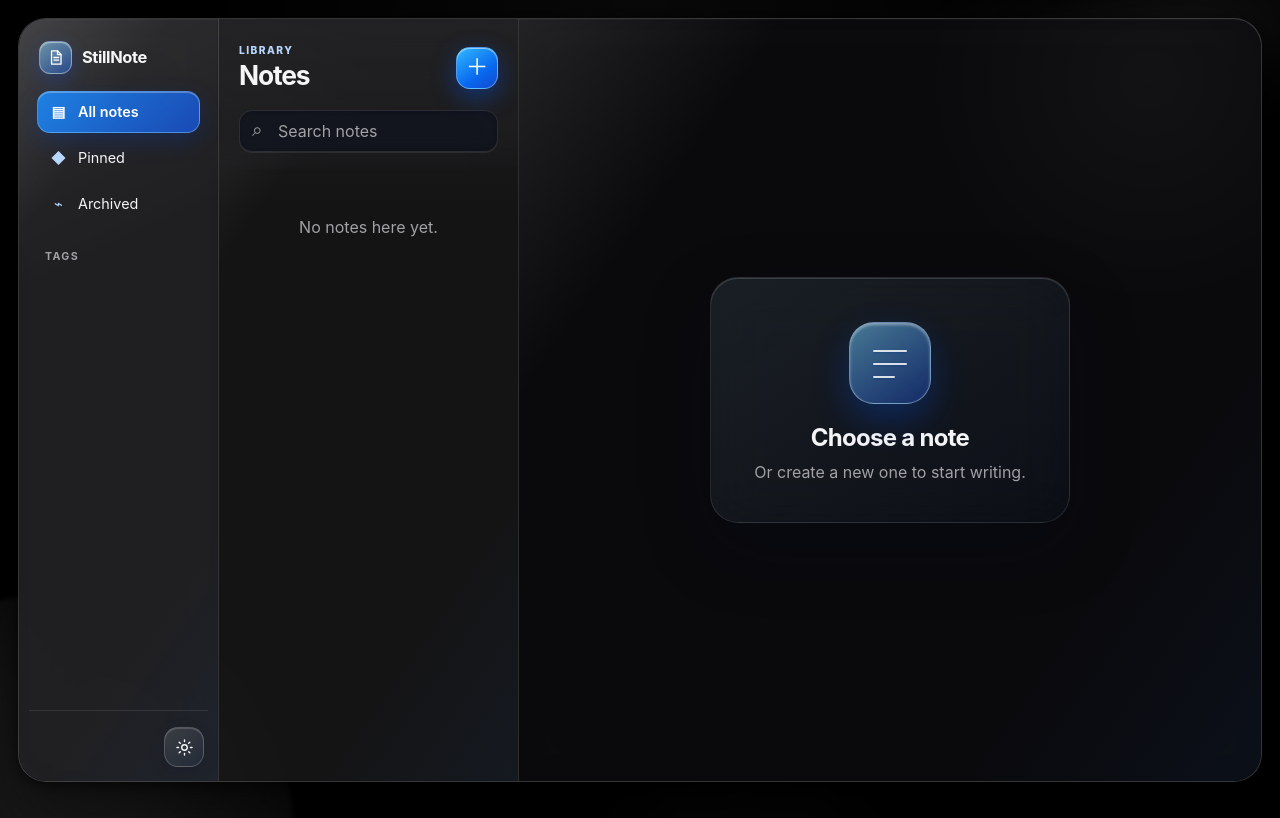
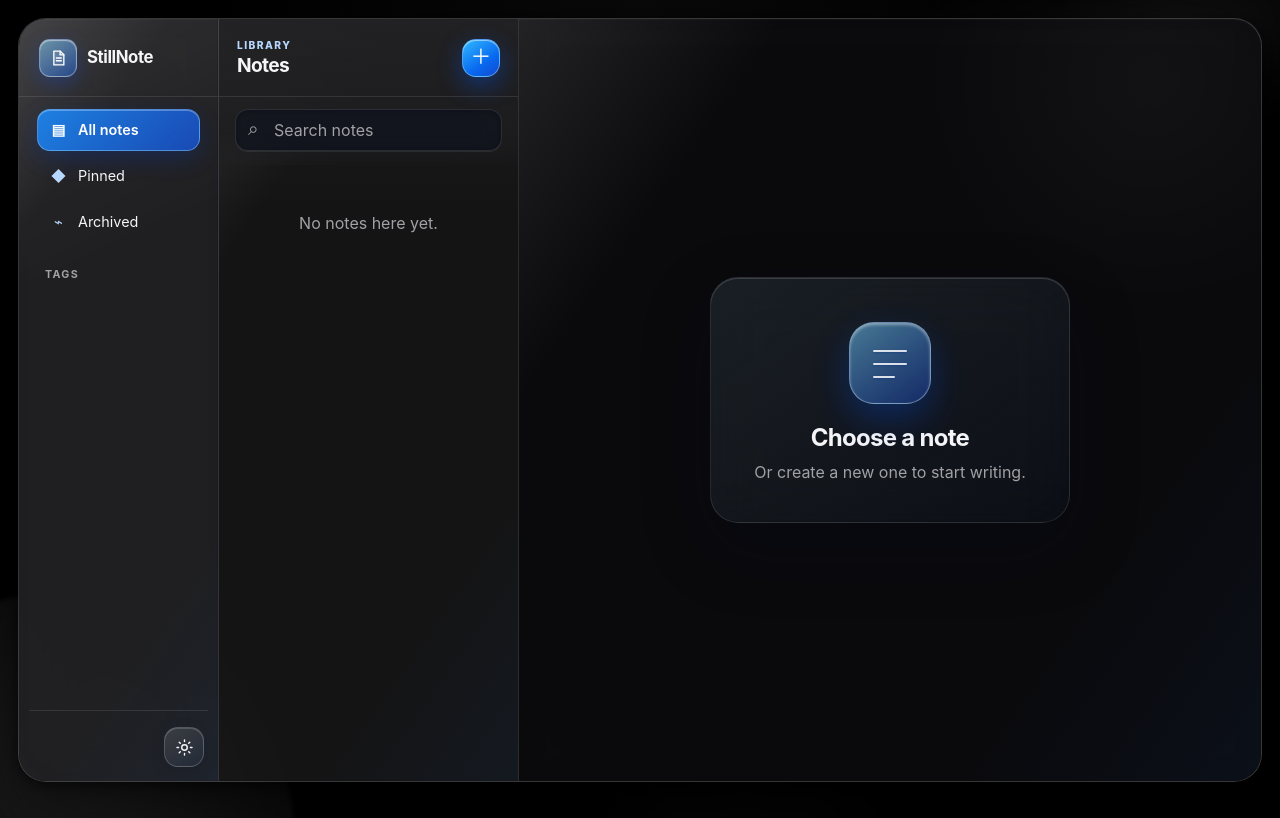
Before and after one commit to PeasantL/StillNote, a Flask app: page / in a window 1280 px wide. Run offline with Flask 3, Linux system fonts and the light colour scheme; data that the repository does not hold is empty; some libraries are stand-ins or nearby versions.

Commit message:
Align and separate panel headers

```diff
--- a/static/style.css
+++ b/static/style.css
@@ -12,6 +12,7 @@
   --qn-border-bright: rgba(255, 255, 255, .2);
   --qn-shadow: rgba(0, 0, 0, .72);
   --qn-glow: rgba(255, 255, 255, .08);
+  --qn-header-height: 78px;
   --bs-primary: #1684ff;
   --bs-primary-rgb: 22, 132, 255;
   --bs-body-bg: var(--qn-bg);
@@ -96,7 +97,7 @@ button { -webkit-tap-highlight-color: transparent; }
   z-index: 1040;
   display: flex;
   flex-direction: column;
-  padding: 10px;
+  padding: 0 10px 10px;
   background:
     linear-gradient(155deg, rgba(255, 255, 255, .08), transparent 32%),
     rgba(38, 38, 40, .8);
@@ -112,20 +113,26 @@ button { -webkit-tap-highlight-color: transparent; }
   pointer-events: none;
   background: linear-gradient(125deg, rgba(255, 255, 255, .1), transparent 21%, transparent 76%, rgba(29, 123, 255, .05));
 }
-.sidebar-top { min-height: 62px; padding: 8px 10px 14px; }
-.brand { display: inline-flex; align-items: center; gap: 10px; color: var(--qn-text); font-size: 1.03rem; font-weight: 700; letter-spacing: -.025em; }
+.sidebar-top {
+  min-height: var(--qn-header-height);
+  margin: 0 -10px;
+  padding: 0 20px;
+  border-bottom: 1px solid var(--qn-border);
+}
+.sidebar-top + .nav-pills { margin-top: 12px; }
+.brand { display: inline-flex; align-items: center; gap: 10px; color: var(--qn-text); font-size: 1.05rem; font-weight: 700; letter-spacing: -.025em; }
 .brand:hover { color: var(--qn-text); }
 .brand-mark {
   display: grid;
   place-items: center;
-  width: 33px;
-  height: 33px;
+  width: 38px;
+  height: 38px;
   border: 1px solid rgba(255,255,255,.33);
   border-radius: 11px;
   background: linear-gradient(145deg, rgba(138, 217, 255, .55), rgba(19, 89, 235, .46));
   box-shadow: inset 0 1px 1px rgba(255,255,255,.47), 0 6px 18px rgba(0, 72, 255, .26);
 }
-.brand-mark svg { width: 19px; height: 19px; fill: rgba(255,255,255,.1); stroke: #fff; stroke-width: 1.6; stroke-linecap: round; stroke-linejoin: round; }
+.brand-mark svg { width: 20px; height: 20px; fill: rgba(255,255,255,.1); stroke: #fff; stroke-width: 1.6; stroke-linecap: round; stroke-linejoin: round; }
 .sidebar-heading { position: relative; color: var(--qn-muted); font-size: .67rem; font-weight: 700; letter-spacing: .12em; text-transform: uppercase; }
 .nav-pills { position: relative; }
 .nav-pills .nav-link {
@@ -187,29 +194,37 @@ button { -webkit-tap-highlight-color: transparent; }
 }
 .browser-header {
   z-index: 2;
-  padding: 24px 20px 17px;
+  padding: 0;
   background: linear-gradient(180deg, rgba(34, 34, 36, .94), rgba(29, 29, 31, .78) 78%, transparent);
   -webkit-backdrop-filter: blur(26px) saturate(150%);
   backdrop-filter: blur(26px) saturate(150%);
 }
-.browser-title-row { display: flex; align-items: center; justify-content: space-between; margin-bottom: 18px; }
+.browser-title-row {
+  display: flex;
+  align-items: center;
+  justify-content: space-between;
+  height: var(--qn-header-height);
+  margin: 0;
+  padding: 0 18px;
+  border-bottom: 1px solid var(--qn-border);
+}
 .section-kicker { color: var(--qn-accent); font-size: .64rem; font-weight: 800; letter-spacing: .14em; text-transform: uppercase; }
-.browser-title { margin: 2px 0 0; color: var(--qn-text); font-size: 1.65rem; font-weight: 750; letter-spacing: -.045em; }
+.browser-title { margin: 1px 0 0; color: var(--qn-text); font-size: 1.2rem; font-weight: 750; letter-spacing: -.035em; }
 .new-note-button {
   display: grid;
   place-items: center;
-  width: 42px;
-  height: 42px;
+  width: 38px;
+  height: 38px;
   padding: 0;
   border: 1px solid rgba(161, 221, 255, .48);
   border-radius: 14px;
   background: linear-gradient(145deg, #31b8ff, #0868ef 63%, #1249cf);
   box-shadow: inset 0 1px rgba(255,255,255,.48), 0 8px 24px rgba(0, 91, 255, .4);
-  font-size: 1.42rem;
+  font-size: 1.3rem;
   line-height: 1;
 }
 .new-note-button:hover { border-color: #d5f1ff; background: linear-gradient(145deg, #61caff, #1480ff 63%, #1958e1); transform: translateY(-1px); }
-.search-row { align-items: center; }
+.search-row { align-items: center; padding: 12px 16px 14px; }
 .search-shell { position: relative; }
 .search-icon { position: absolute; z-index: 1; left: 13px; top: 50%; transform: translateY(-54%); color: var(--qn-muted); font-size: 1.18rem; pointer-events: none; }
 .search-shell .form-control {
@@ -287,8 +302,9 @@ button { -webkit-tap-highlight-color: transparent; }
 .editor { position: relative; height: 100%; display: flex; flex-direction: column; }
 .editor-toolbar {
   flex: 0 0 auto;
-  min-height: 70px;
-  padding: 15px 20px;
+  height: var(--qn-header-height);
+  min-height: var(--qn-header-height);
+  padding: 0 18px;
   border-bottom: 1px solid var(--qn-border);
   background: rgba(22, 22, 24, .68);
   box-shadow: 0 7px 25px rgba(0, 5, 25, .08);
@@ -345,7 +361,8 @@ button { -webkit-tap-highlight-color: transparent; }
   .note-browser, .editor-pane { height: 100dvh; }
   body.mobile-editing .note-browser { display: none; }
   body:not(.mobile-editing) .editor-pane { display: none; }
-  .browser-header { padding: 22px 16px 15px; }
+  .browser-header { padding: 0; }
+  .browser-title-row { padding: 0 16px; }
   .editor-toolbar { min-height: 64px; padding: 12px; overflow-x: auto; }
   .writing-area { width: 100%; margin: 0; padding: 1.5rem; border-radius: 0; }
   .note-title { font-size: 1.75rem; }
```
